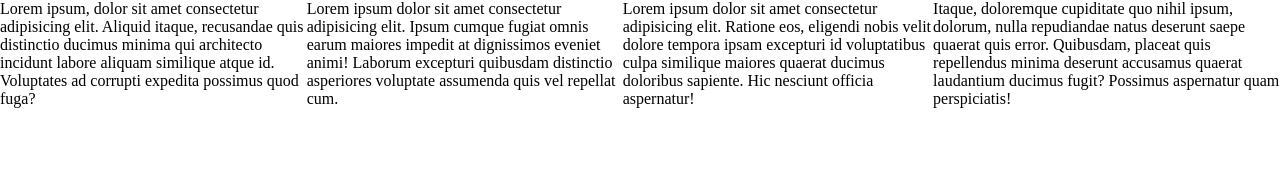
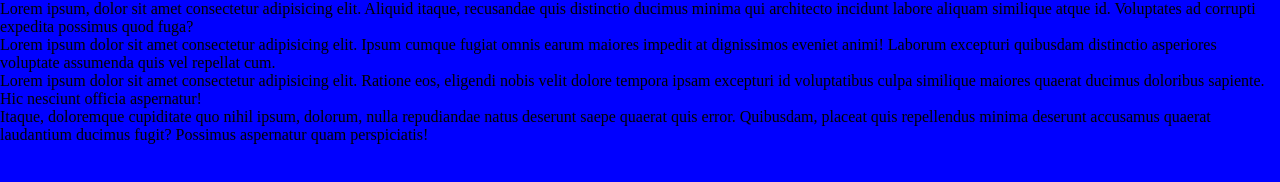
Before and after one commit to GulnazAlisherova/3.12.21, a plain HTML site: page index.html in a window 1280 px wide. Drawn offline with Linux system fonts and the light colour scheme.

Commit message:
added media

```diff
--- a/style.css
+++ b/style.css
@@ -1,6 +1,6 @@
 body{
   margin: 0;
-
+  background-color: tomato;
 }
 * {
   box-sizing: border-box;
@@ -13,6 +13,8 @@ body{
 [class^="col"]{
   padding: 0 .5rem;
 }
-.grid-example{
-  display: flex;
+@media (min-width: 900px), (max-width:700px) {
+  body {
+    background-color: blue;
+  }
 }
```
